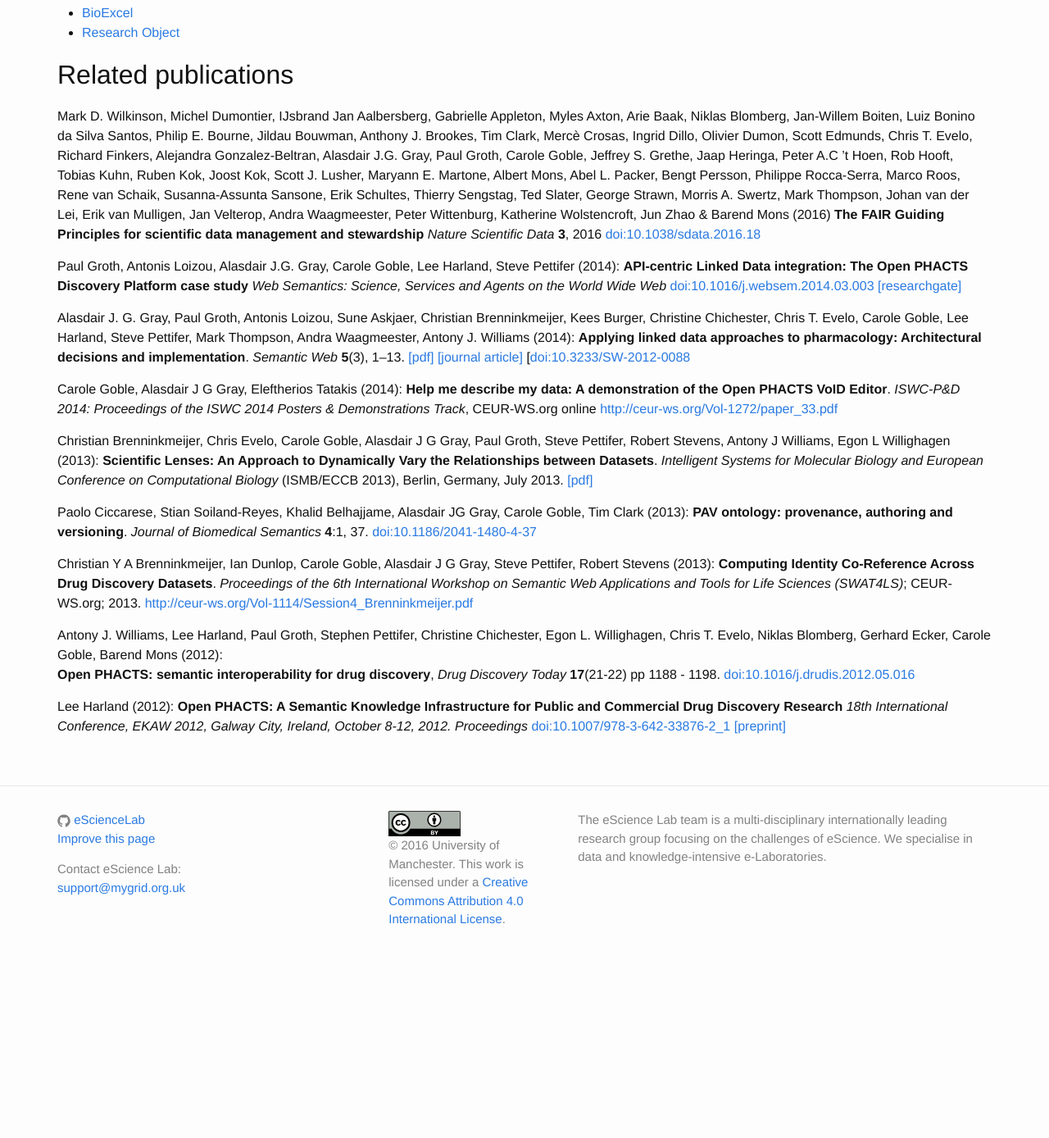
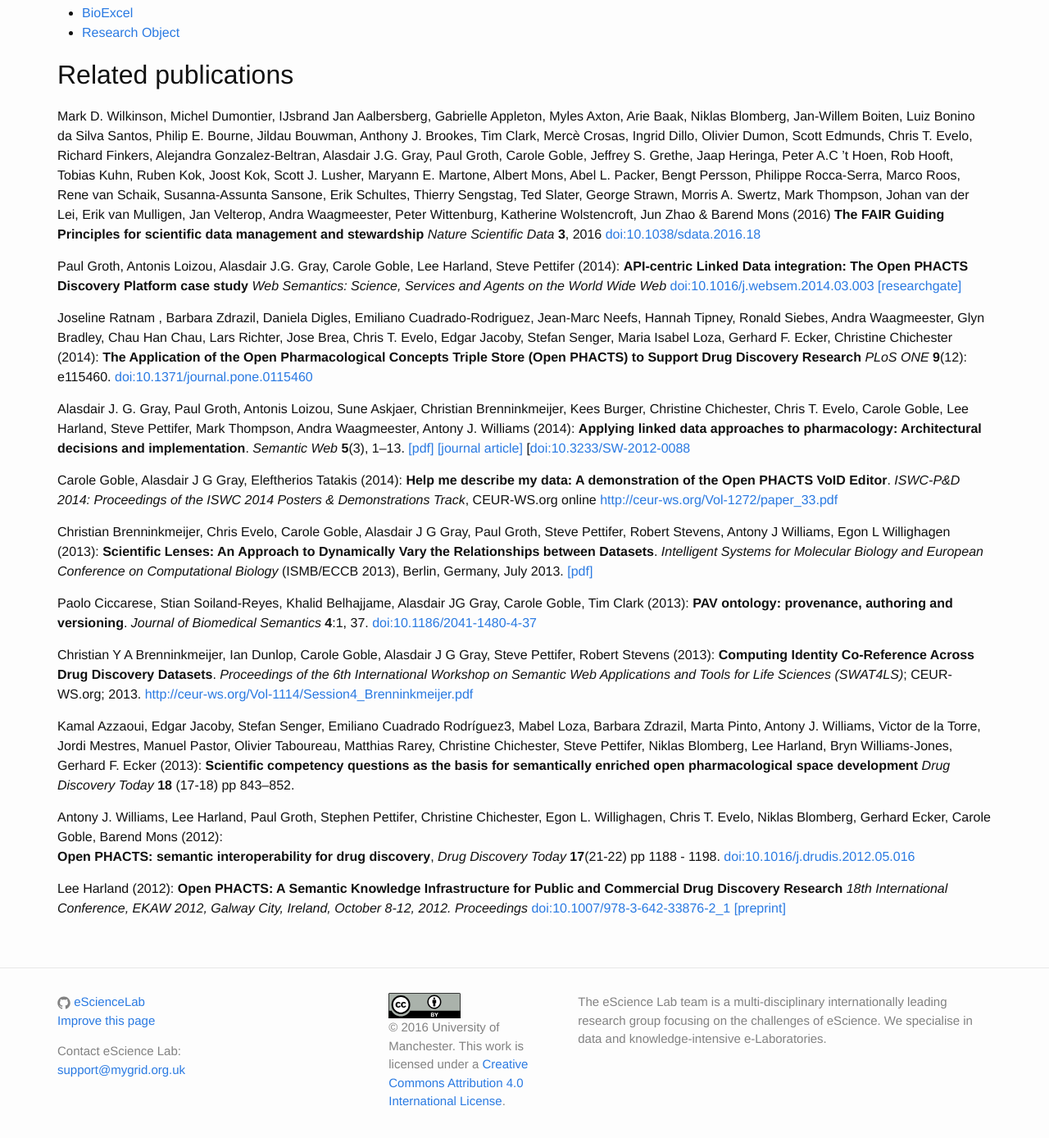
Before and after one commit to eScienceLab/eScienceLab.github.io, a Jekyll site: the page built from _projects/openphacts.md, in a window 1280 px wide and 1400 px high, scrolled down 909 px. Shown: the top 1388 px of the window at 82% size. Built offline with Jekyll 4.4.1, drawn with Linux system fonts in a browser that asks for light colours; comment, search, counter and statistics services are not loaded; before the commit the page ends 2087 px from its top, so only the background shows below that.

Commit message:
Update openphacts.md

```diff
--- a/_projects/openphacts.md
+++ b/_projects/openphacts.md
@@ -60,6 +60,11 @@
 [doi:10.1016/j.websem.2014.03.003](http://dx.doi.org/10.1016/j.websem.2014.03.003)
 [[researchgate]](https://www.researchgate.net/publication/261440552_API-centric_Linked_data_integration_The_open_PHACTS_discovery_platform_case_study)
 
+Joseline Ratnam , Barbara Zdrazil, Daniela Digles, Emiliano Cuadrado-Rodriguez, Jean-Marc Neefs, Hannah Tipney, Ronald Siebes, Andra Waagmeester, Glyn Bradley, Chau Han Chau, Lars Richter, Jose Brea, Chris T. Evelo, Edgar Jacoby, Stefan Senger, Maria Isabel Loza, Gerhard F. Ecker, Christine Chichester (2014):
+**The Application of the Open Pharmacological Concepts Triple Store (Open PHACTS) to Support Drug Discovery Research**
+_PLoS ONE_ **9**(12): e115460.
+[doi:10.1371/journal.pone.0115460](http://dx.doi.org/10.1371/journal.pone.0115460)
+
 Alasdair J. G. Gray, Paul Groth, Antonis Loizou, Sune Askjaer, Christian Brenninkmeijer, Kees Burger, Christine Chichester, Chris T. Evelo, Carole Goble, Lee Harland, Steve Pettifer, Mark Thompson, Andra Waagmeester, Antony J. Williams (2014):
 **Applying linked data approaches to pharmacology: Architectural decisions and implementation**.
 _Semantic Web_ **5**(3), 1–13.
@@ -82,11 +87,14 @@
 Paolo Ciccarese, Stian Soiland-Reyes, Khalid Belhajjame, Alasdair JG Gray, Carole Goble, Tim Clark (2013): **PAV ontology: provenance, authoring and versioning**.
 _Journal of Biomedical Semantics_ **4**:1, 37. [doi:10.1186/2041-1480-4-37](http://dx.doi.org/10.1186/2041-1480-4-37)
 
-
 Christian Y A Brenninkmeijer, Ian Dunlop, Carole Goble, Alasdair J G Gray, Steve Pettifer, Robert Stevens (2013):
 **Computing Identity Co-Reference Across Drug Discovery Datasets**.
 _Proceedings of the 6th International Workshop on Semantic Web Applications and Tools for Life Sciences (SWAT4LS)_; CEUR-WS.org; 2013.
 [http://ceur-ws.org/Vol-1114/Session4_Brenninkmeijer.pdf](http://ceur-ws.org/Vol-1114/Session4_Brenninkmeijer.pdf)
+
+Kamal Azzaoui, Edgar Jacoby, Stefan Senger, Emiliano Cuadrado Rodríguez3, Mabel Loza, Barbara Zdrazil, Marta Pinto, Antony J. Williams, Victor de la Torre, Jordi Mestres, Manuel Pastor, Olivier Taboureau, Matthias Rarey, Christine Chichester, Steve Pettifer, Niklas Blomberg, Lee Harland, Bryn Williams-Jones, Gerhard F. Ecker (2013):
+**Scientific competency questions as the basis for semantically enriched open pharmacological space development**
+_Drug Discovery Today_ **18** (17-18) pp 843–852.
 
 Antony J. Williams, Lee Harland, Paul Groth, Stephen Pettifer, Christine Chichester, Egon L. Willighagen, Chris T. Evelo, Niklas Blomberg, Gerhard Ecker, Carole Goble, Barend Mons (2012):
 **Open PHACTS: semantic interoperability for drug discovery**,
```
